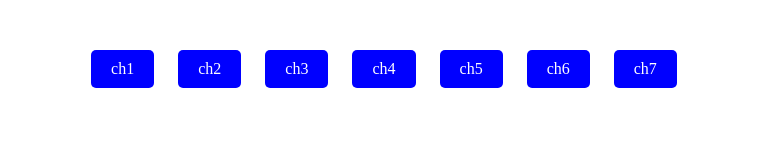
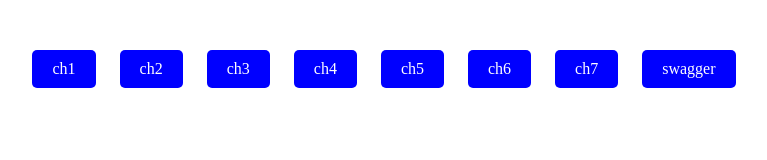
Before and after one commit to Fancyyy21/Fancyyy21.github.io, a plain HTML site: page index.html in a window 1280 px wide. Shown: the whole page, without its empty margins (256-1023 px from the left). Drawn offline with Linux system fonts and the light colour scheme.

Commit message:
swagger add

```diff
--- a/index.html
+++ b/index.html
@@ -35,6 +35,7 @@
         <a href="ch5/">ch5</a>
         <a href="ch6/">ch6</a>
         <a href="ch7/">ch7</a>
+        <a href="swagger/">swagger</a>
     </div>
 </body>
 </html>
```
